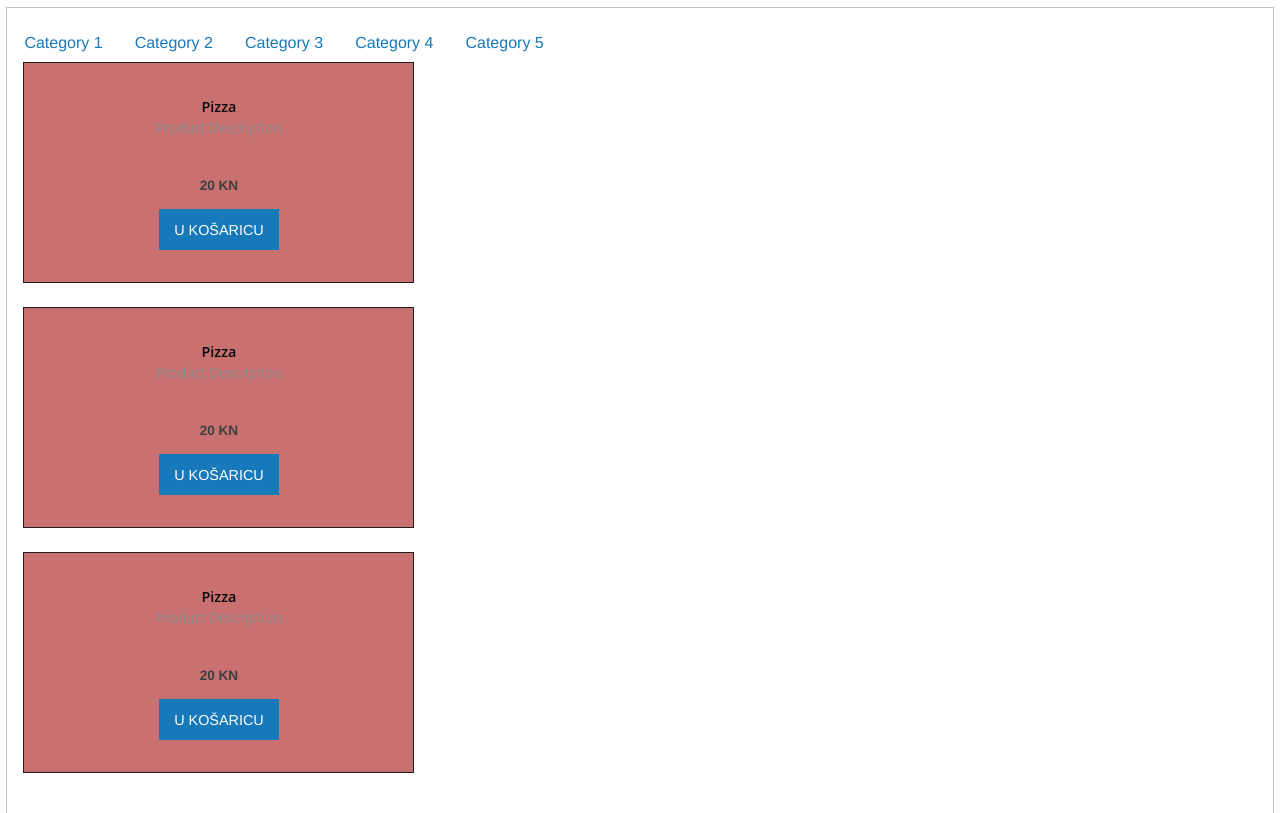
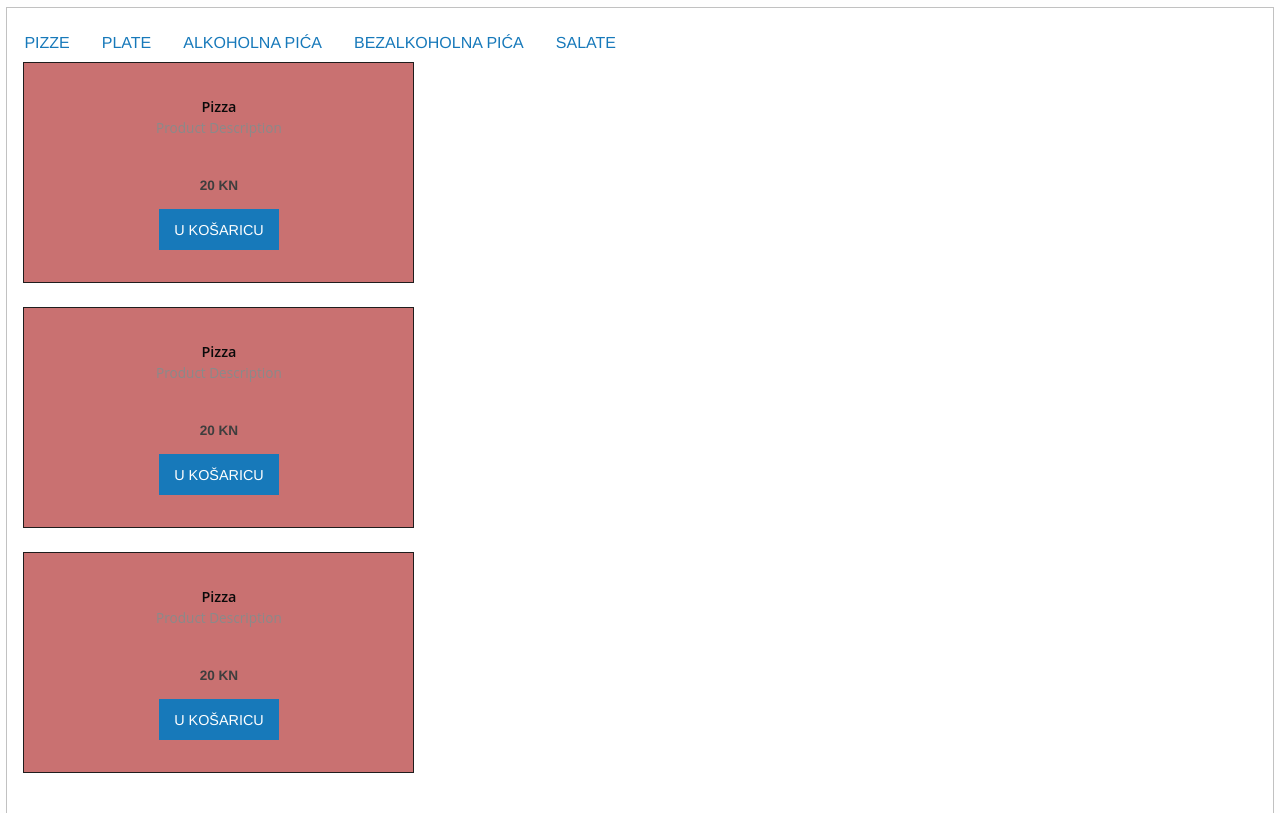
Before and after one commit to marija-mikic/ZAVRSNI-RAD, a PHP site: page / in a window 1280 px wide. Shown: the part 54-867 px from the top of the page. Run offline with PHP 8.4, Linux system fonts and the light colour scheme; some libraries are stand-ins or nearby versions.

Commit message:
UNOS KATEGORIJA

```diff
--- a/app/view/index.phtml
+++ b/app/view/index.phtml
@@ -3,11 +3,11 @@
         <div class="row align-justify align-middle">
             <div class="shrink column">
              <ul class="vertical medium-horizontal menu">
-             <li class="main-nav-link"><a href="categories.html">Category 1</a></li>
-              <li class="main-nav-link"><a href="#">Category 2</a></li>
-              <li class="main-nav-link"><a href="why.html">Category 3</a></li>
-              <li class="main-nav-link"><a href="build.html">Category 4</a></li>
-              <li class="main-nav-link"><a href="#">Category 5</a></li>
+             <li class="main-nav-link"><a href="categories.html">PIZZE</a></li>
+              <li class="main-nav-link"><a href="#">PLATE</a></li>
+              <li class="main-nav-link"><a href="why.html">ALKOHOLNA PIĆA</a></li>
+              <li class="main-nav-link"><a href="build.html">BEZALKOHOLNA PIĆA</a></li>
+              <li class="main-nav-link"><a href="#">SALATE</a></li>
              </ul>
             </div>
         </div>
```
